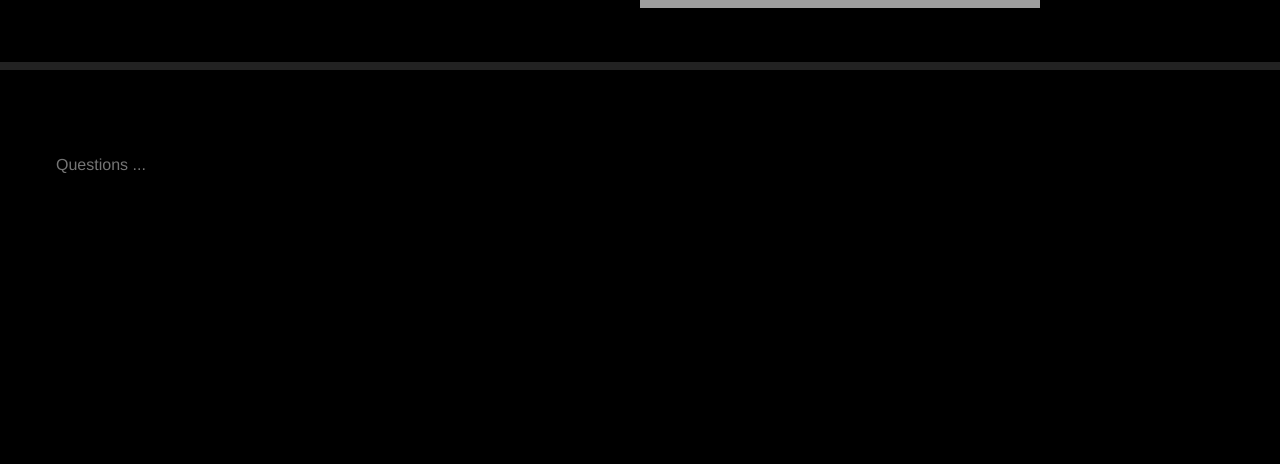
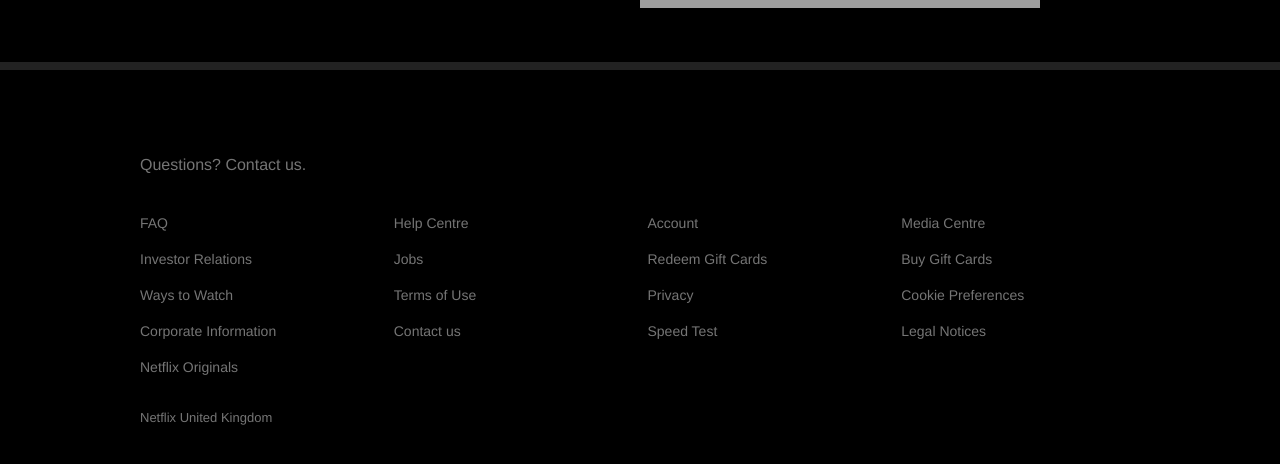
Before and after one commit to JENIA89/Netflix, a React (Create React App) app: page / in a window 1280 px wide. Shown: the part 1167-1631 px from the top of the page. Before the commit the page ends 1452 px from the top, so only its background shows below. Built offline with nearby package versions, Linux system fonts and the light colour scheme; grey boxes are pictures that could not be loaded.

Commit message:
feat: add footer styles

```diff
--- a/src/components/footer/styles/footer.js
+++ b/src/components/footer/styles/footer.js
@@ -1,7 +1,7 @@
 import styled from "styled-components";
 
 export const Container = styled.div`
-  min-width: 1000px;
+  max-width: 1000px;
   margin: auto;
   padding: 70px 56px;
   flex-direction: column;
@@ -19,19 +19,22 @@
 
 export const Row = styled.div`
   display: grid;
-  grid-template-columns: repeat (auto-fill, minmax(230px, 1fr));
+  grid-template-columns: repeat(auto-fill, minmax(210px, 1fr));
   grid-gap: 15px;
 
   @media (max-width: 1000px) {
-    grid-template-columns: repeat (auto-fill, minmax(150px, 1fr));
+    grid-template-columns: repeat(auto-fill, minmax(150px, 1fr));
   }
 `;
 
 export const Link = styled.a`
   color: #757575;
   margin-bottom: 20px;
-  font-size: 13px;
+  font-size: 14px;
   text-decoration: none;
+  &:hover {
+    color: #fff;
+  }
 `;
 
 export const Title = styled.p`
--- a/src/containers/footer.js
+++ b/src/containers/footer.js
@@ -4,7 +4,37 @@
 export function FooterContainer() {
   return (
     <Footer>
-      <Footer.Title>Questions ...</Footer.Title>
+      <Footer.Title>Questions? Contact us.</Footer.Title>
+      <Footer.Break/>
+      <Footer.Row>
+        <Footer.Column>
+          <Footer.Link href='#'>FAQ</Footer.Link>
+          <Footer.Link href='#'>Investor Relations</Footer.Link>
+          <Footer.Link href='#'>Ways to Watch</Footer.Link>
+          <Footer.Link href='#'>Corporate Information</Footer.Link>
+          <Footer.Link href='#'>Netflix Originals</Footer.Link>
+        </Footer.Column>
+        <Footer.Column>
+          <Footer.Link href='#'>Help Centre</Footer.Link>
+          <Footer.Link href='#'>Jobs</Footer.Link>
+          <Footer.Link href='#'>Terms of  Use</Footer.Link>
+          <Footer.Link href='#'>Contact us</Footer.Link>
+        </Footer.Column>
+        <Footer.Column>
+          <Footer.Link href='#'>Account</Footer.Link>
+          <Footer.Link href='#'>Redeem  Gift Cards</Footer.Link>
+          <Footer.Link href='#'>Privacy</Footer.Link>
+          <Footer.Link href='#'>Speed Test</Footer.Link>
+        </Footer.Column>
+        <Footer.Column>
+          <Footer.Link href='#'>Media Centre</Footer.Link>
+          <Footer.Link href='#'>Buy  Gift Cards</Footer.Link>
+          <Footer.Link href='#'>Cookie Preferences</Footer.Link>
+          <Footer.Link href='#'>Legal Notices</Footer.Link>
+        </Footer.Column>
+      </Footer.Row>
+      <Footer.Break/>
+      <Footer.Text>Netflix United Kingdom</Footer.Text>
     </Footer>
   )
 }
--- a/src/index.js
+++ b/src/index.js
@@ -6,7 +6,7 @@
 
 render(
     <>
-    <GlobalStyles/>
-    <App />
+        <GlobalStyles/>
+        <App />
     </>,
     document.getElementById('root'));
```
